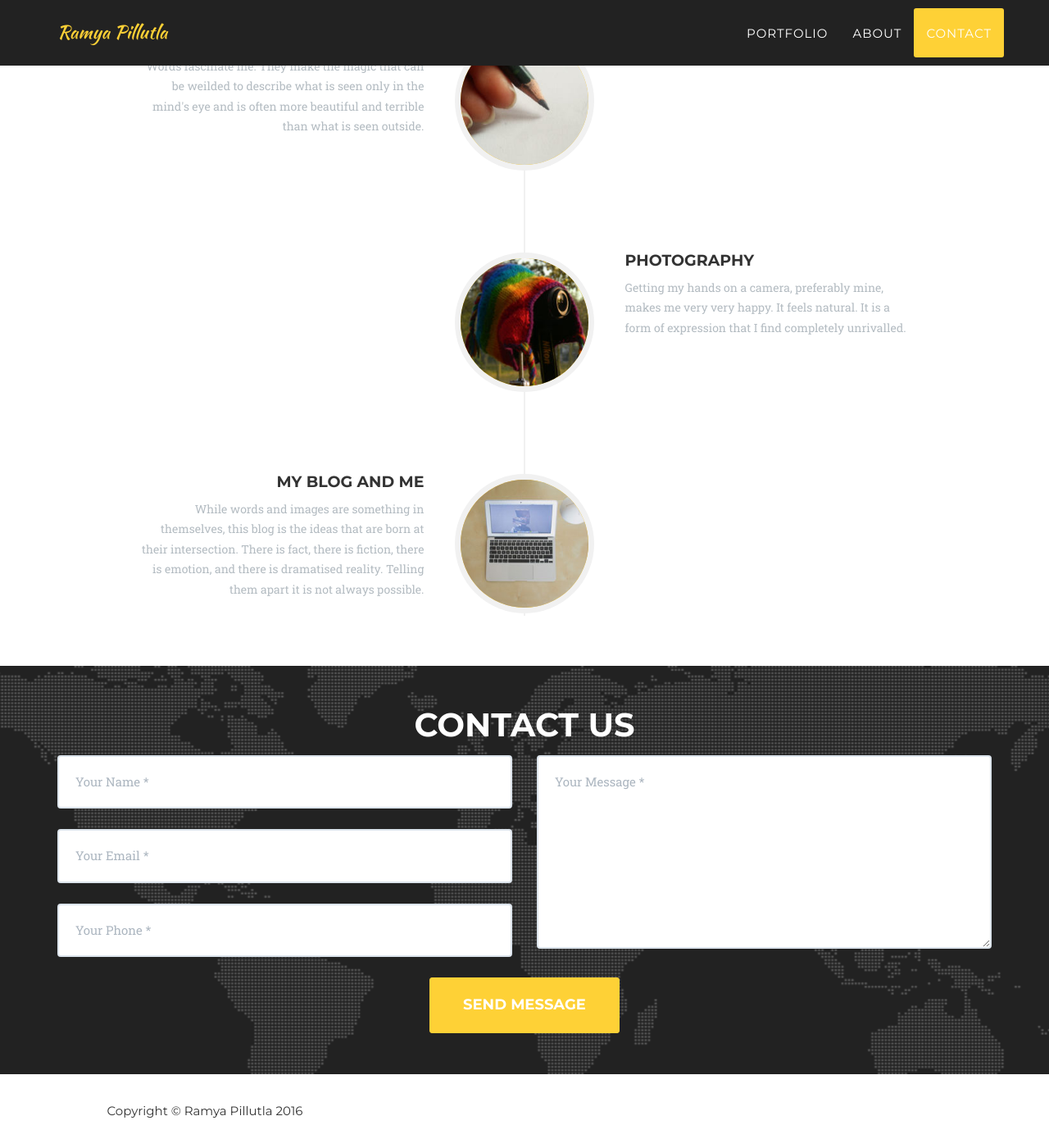
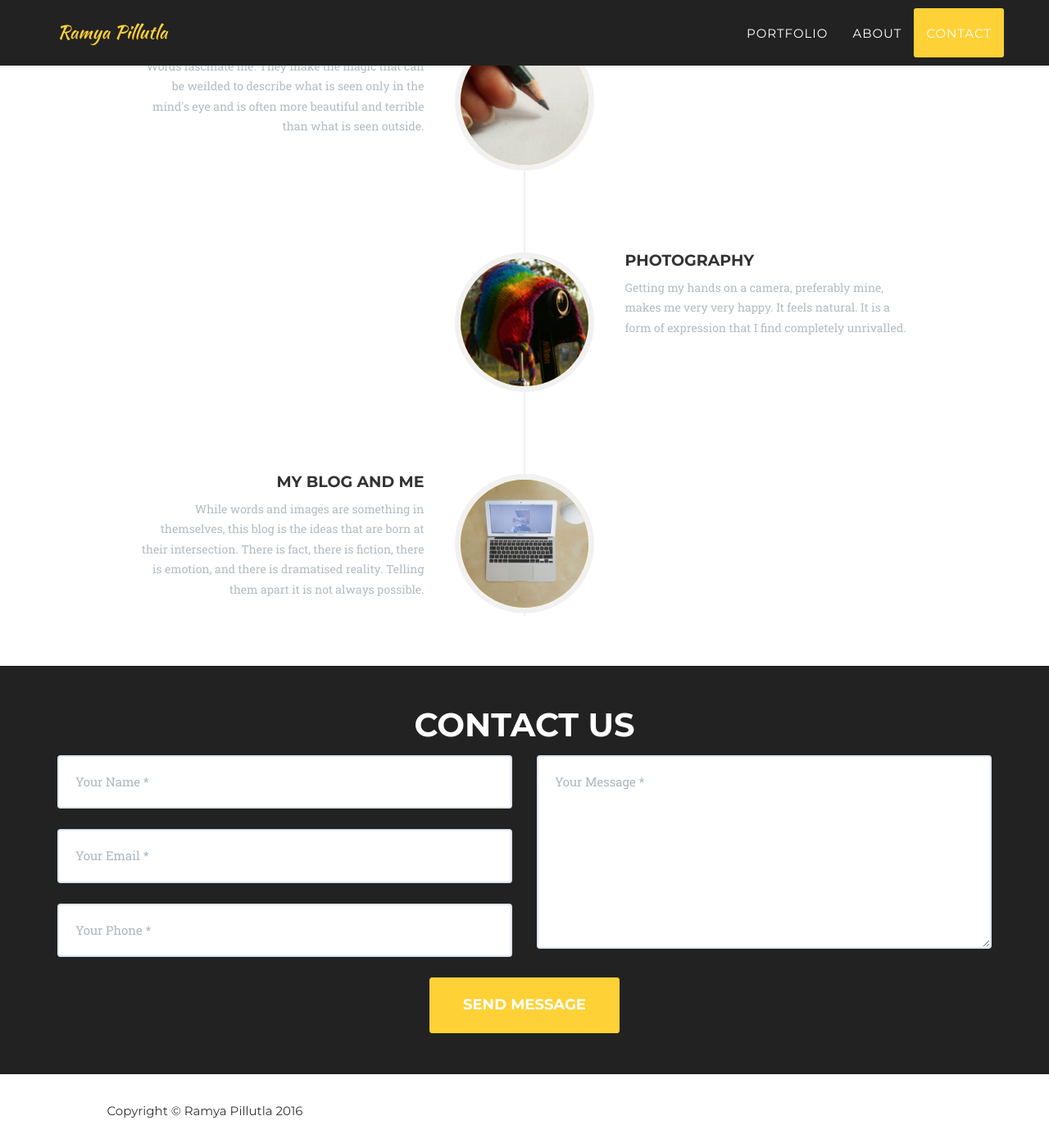
Before and after one commit to swamygurugari/rpillutla.github.io, a Jekyll site: the page built from index.html, in a window 1280 px wide and 1400 px high, scrolled down 1530 px. Shown: the whole window at 82% size. Built offline with Jekyll 4.4.1, drawn with Linux system fonts in a browser that asks for light colours; some web fonts are replaced.

Commit message:
removed contact image

```diff
--- a/_includes/css/agency.css
+++ b/_includes/css/agency.css
@@ -663,7 +663,6 @@ aside.clients img {
 
 section#contact {
     background-color: #222;
-    background-image: url('{{ site.baseurl }}/img/map-image.png');
     background-position: center;
     background-repeat: no-repeat;
 }
```
